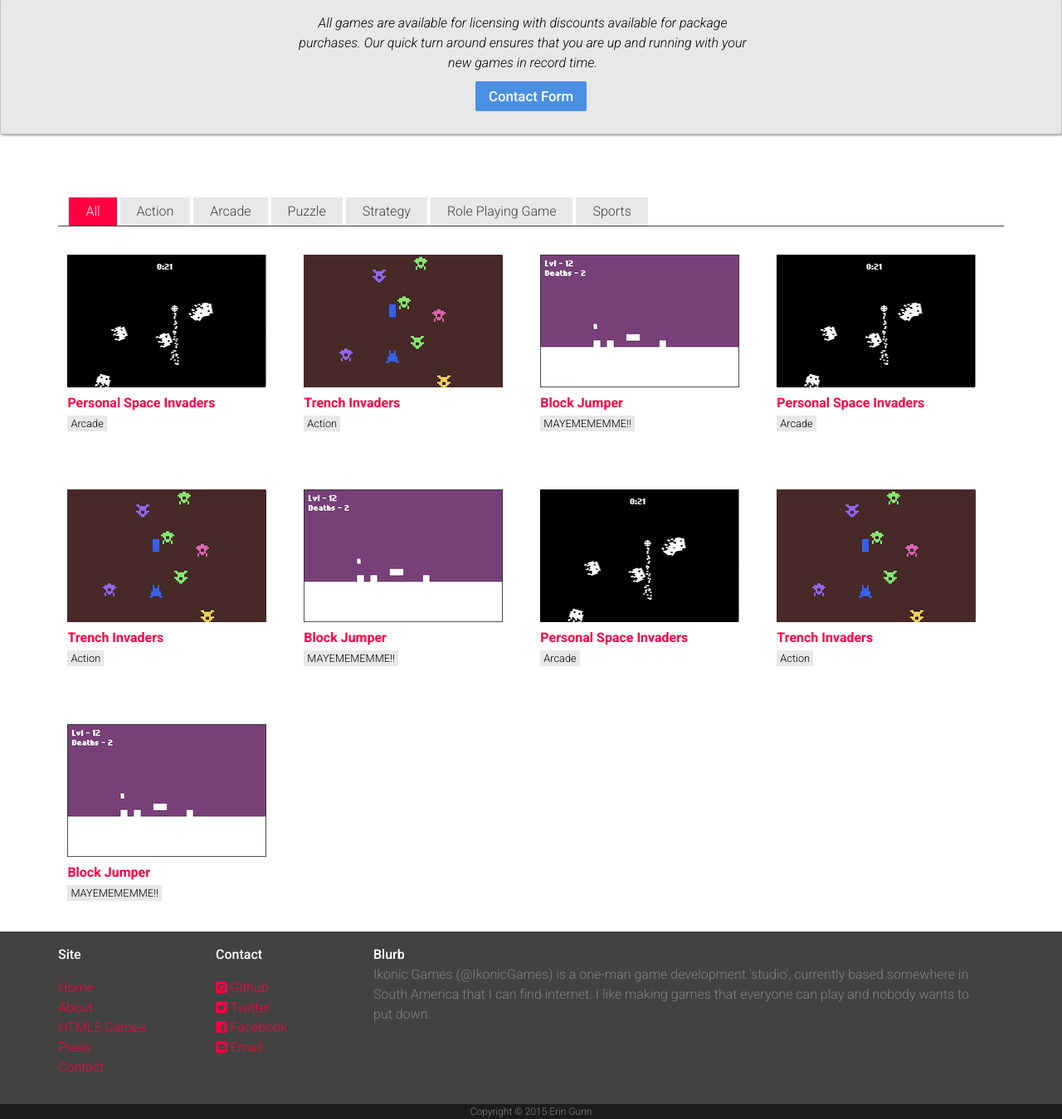
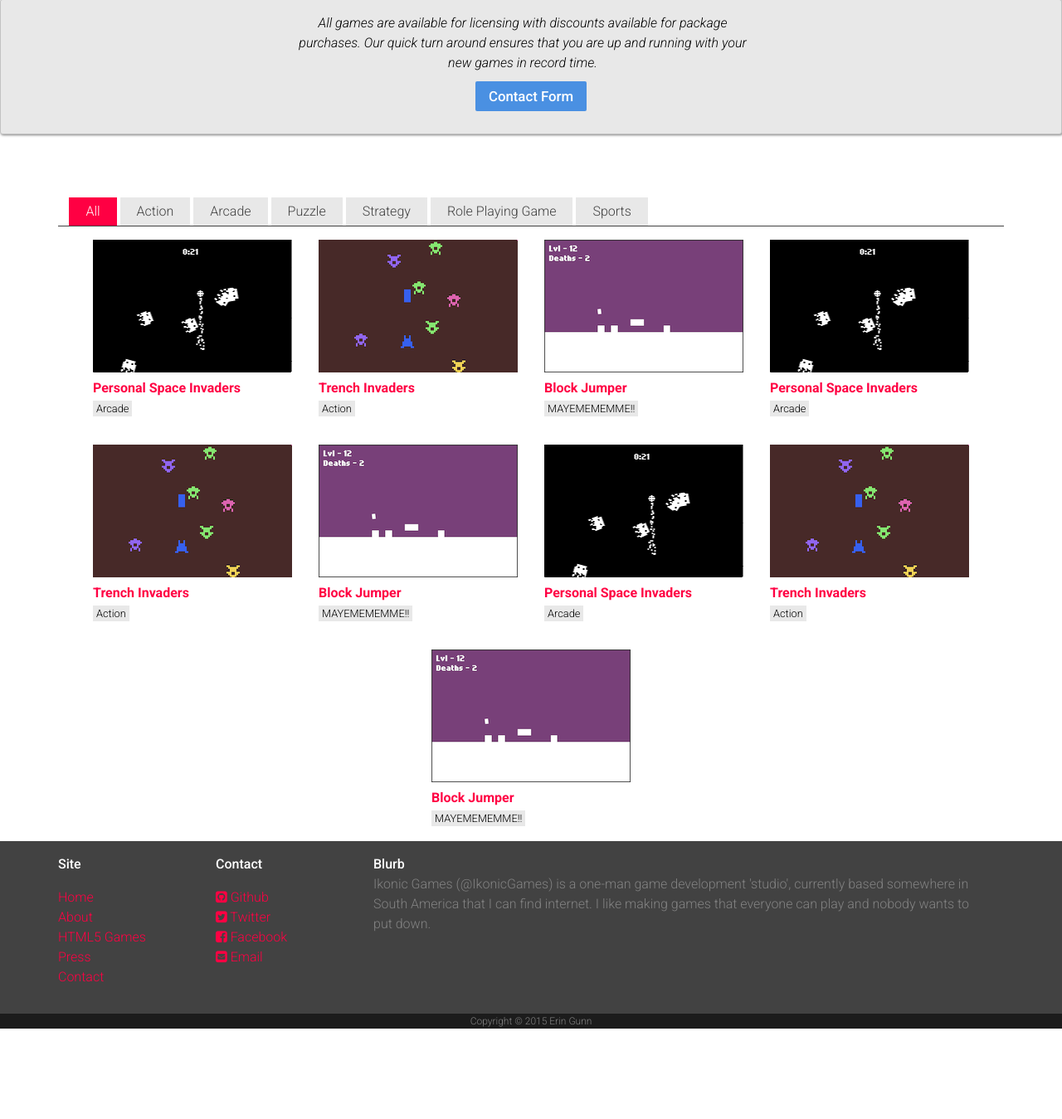
Before and after one commit to IkonicGames/jekyll-ikonicgames, a PHP site: page /_site/html5-games/index.html in a window 1280 px wide. Shown: the part 551-1900 px from the top of the page at 83% size. After the commit the page ends 1791 px from the top, so only its background shows below. Run offline with PHP 8.4, Linux system fonts and the light colour scheme; some libraries are stand-ins or nearby versions.

Commit message:
Fixed HTML5 Portfolio layout. Removed portfolio_size that was no longer used.

```diff
--- a/app/_site/assets/css/main.css
+++ b/app/_site/assets/css/main.css
@@ -292,13 +292,12 @@ nav {
   background: #FF0043;
   color: #fff; }
 
-#portfolio-list .portfolio {
-  -webkit-box-sizing: border-box;
-  -moz-box-sizing: border-box;
-  -o-box-sizing: border-box;
-  width: 23%;
-  margin: 3% 1%;
-  float: left; }
+#portfolio-list {
+  display: flex;
+  flex-wrap: wrap;
+  justify-content: center; }
+  #portfolio-list .portfolio {
+    padding: 16px; }
 
 .portfolio {
   overflow: hidden;
@@ -310,10 +309,6 @@ nav {
   font-size: 12.8px;
   padding: 2px 4px;
   background: #e8e8e8; }
-
-.portfolio__sizer {
-  visibility: hidden;
-  height: 215px; }
 
 .jumbotron {
   height: 256px; }
--- a/app/_site/feed.xml
+++ b/app/_site/feed.xml
@@ -6,8 +6,8 @@
 </description>
     <link>http://ikonicgames.com/</link>
     <atom:link href="http://ikonicgames.com/feed.xml" rel="self" type="application/rss+xml"/>
-    <pubDate>Sun, 22 Nov 2015 23:09:56 -0500</pubDate>
-    <lastBuildDate>Sun, 22 Nov 2015 23:09:56 -0500</lastBuildDate>
+    <pubDate>Mon, 23 Nov 2015 07:31:22 -0500</pubDate>
+    <lastBuildDate>Mon, 23 Nov 2015 07:31:22 -0500</lastBuildDate>
     <generator>Jekyll v2.5.3</generator>
 
       <item>
--- a/app/_site/html5-games/index.html
+++ b/app/_site/html5-games/index.html
@@ -225,7 +225,6 @@
                 <span id="genre-label">MAYEMEMEMME!!</span>
             </div>
 
-		<div class="portfolio__sizer"></div>
 	</section>
 </article>
 
--- a/app/html5-games/index.html
+++ b/app/html5-games/index.html
@@ -67,7 +67,6 @@ class: html5games
                 <span id="genre-label">{{ game.genre }}</span>
             </div>
     	{% endfor %}
-		<div class="portfolio__sizer"></div>
 	</section>
 </article>
 
```
Also changed, not shown: app/_sass/_portfolio.scss (+8 -12 lines).
